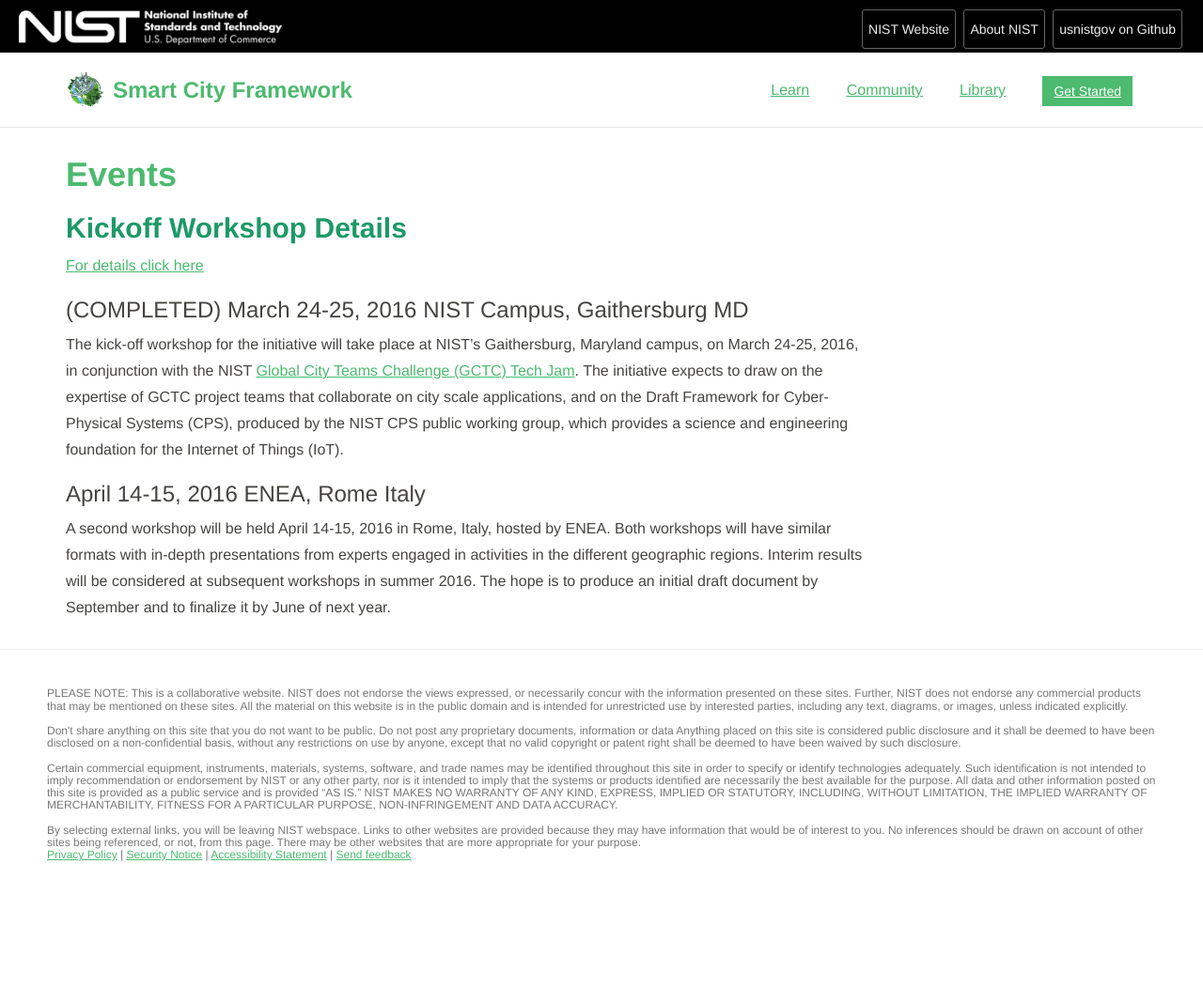
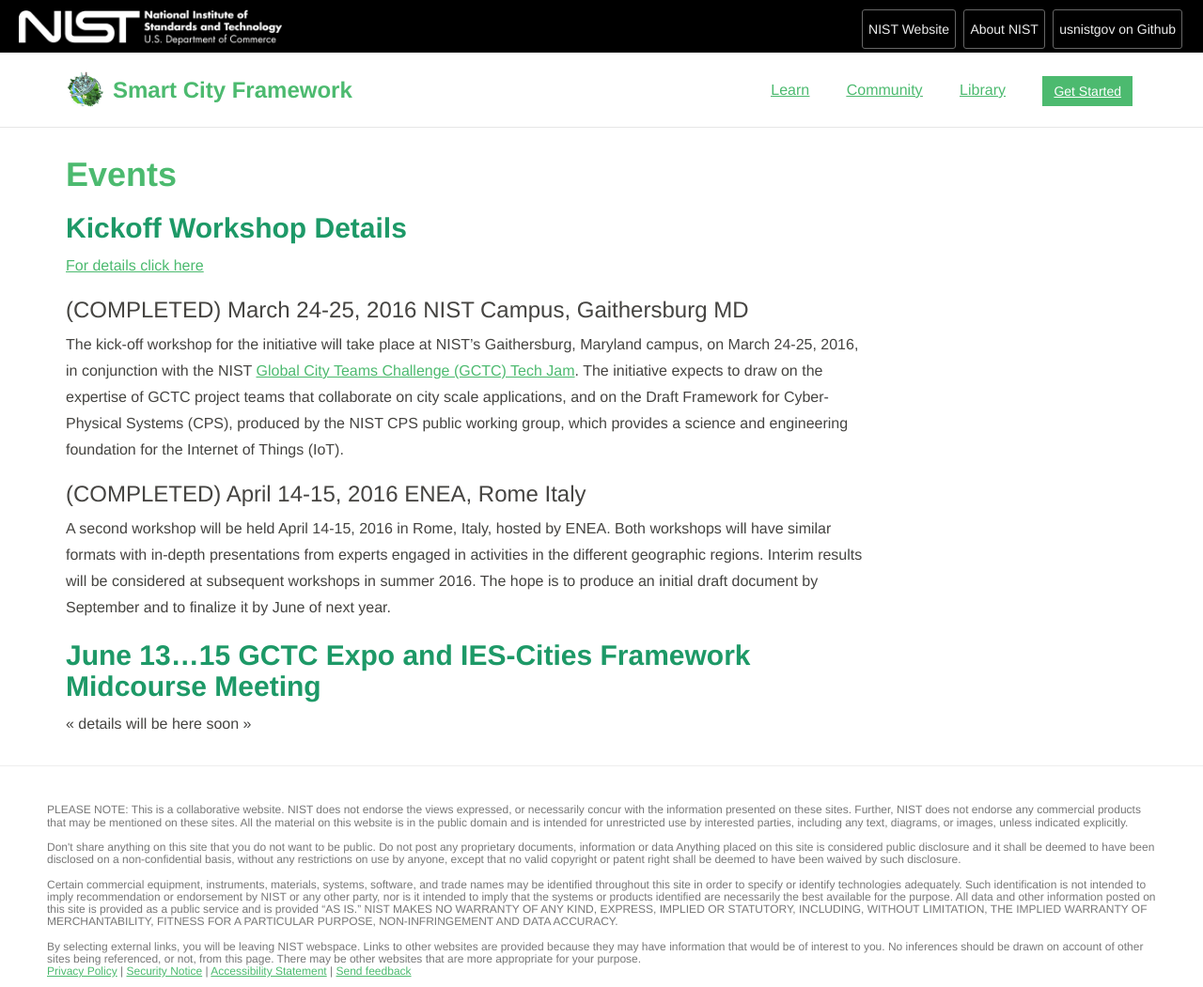
Before and after one commit to usnistgov/smartcitiesarchitecture, a Jekyll site: the page built from events/index.md, in a window 1280 px wide. Shown: the whole page at 94% size. Built offline with Jekyll 4.4.1, drawn with Linux system fonts in a browser that asks for light colours; before the commit the page ends 927 px from its top, so only the background shows below that.

Commit message:
adjusted events page

```diff
--- a/events/index.md
+++ b/events/index.md
@@ -12,5 +12,8 @@
 ### (COMPLETED) March 24-25, 2016 NIST Campus, Gaithersburg MD
 The kick-off workshop for the initiative will take place at NIST’s Gaithersburg, Maryland campus, on March 24-25, 2016, in conjunction with the NIST [Global City Teams Challenge (GCTC) Tech Jam](http://www.nist.gov/cps/gctc-tech-jam-and-iot-enabled-smart-city-framework-workshop.cfm). The initiative expects to draw on the expertise of GCTC project teams that collaborate on city scale applications, and on the Draft Framework for Cyber-Physical Systems (CPS), produced by the NIST CPS public working group, which provides a science and engineering foundation for the Internet of Things (IoT).
 
-### April 14-15, 2016 ENEA, Rome Italy
+### (COMPLETED) April 14-15, 2016 ENEA, Rome Italy
 A second workshop will be held April 14-15, 2016 in Rome, Italy, hosted by ENEA. Both workshops will have similar formats with in-depth presentations from experts engaged in activities in the different geographic regions. Interim results will be considered at subsequent workshops in summer 2016. The hope is to produce an initial draft document by September and to finalize it by June of next year.
+
+## June 13...15 GCTC Expo and IES-Cities Framework Midcourse Meeting
+<< details will be here soon >>
```
